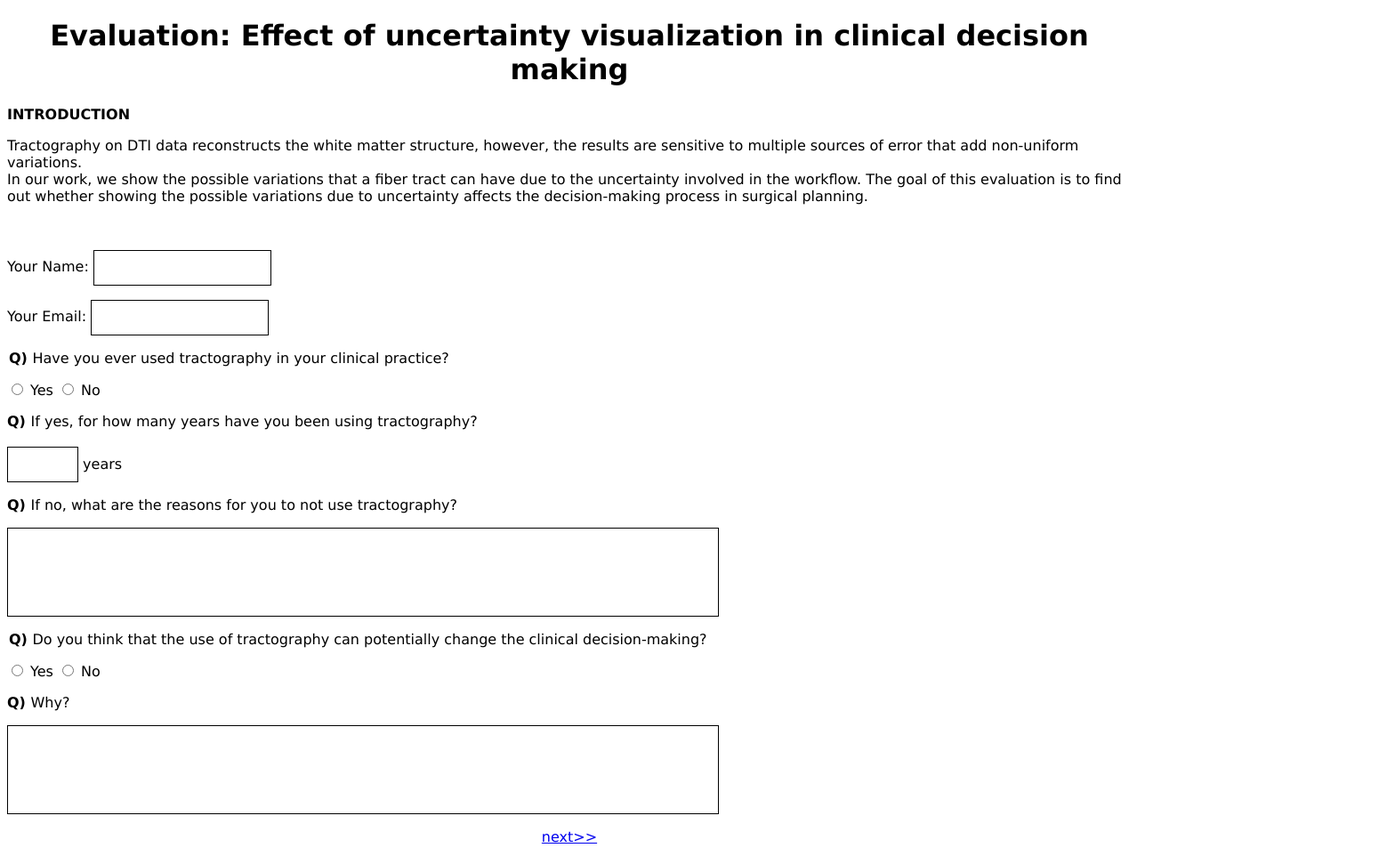
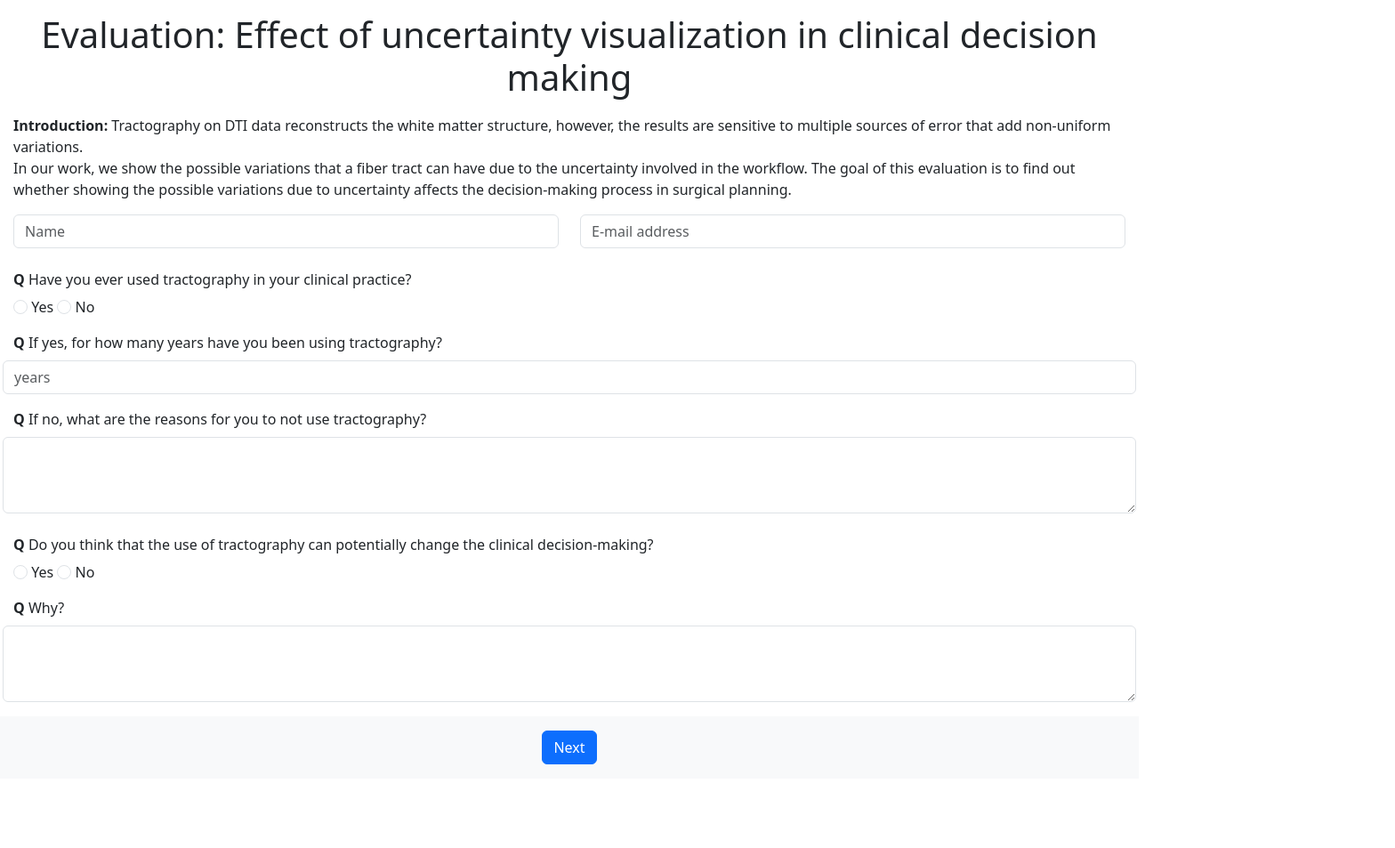
Before and after one commit to FaizanSiddiqui91/Uvis_nodejs, a website: page dist/index.html in a window 1280 px wide. Shown: the whole page at 89% size, 1568 px wide, since content can reach past the window. After the commit the page ends 875 px from the top, so only its background shows below. Drawn offline with nearby package versions, Linux system fonts and the light colour scheme.

Commit message:
Adjusts intro page

```diff
--- a/dist/index.html
+++ b/dist/index.html
@@ -1,241 +1,95 @@
-
 <!doctype html>
 <html>
+
 <head>
-<script type = "text/javascript" src="index2.js"></script>
 	<meta charset="UTF-8">
 	<meta http-equiv="X-UA-Compatible" content="IE=edge">
-	<meta name="viewport" content=
-		"width=device-width, initial-scale=1.0">
+	<meta name="viewport" content="width=device-width, initial-scale=1.0">
 
-	 <!-- <script type="text/javascript" src="index2.js"></script> -->
+	<script src="https://cdn.jsdelivr.net/npm/bootstrap@5.3.0-alpha1/dist/js/bootstrap.bundle.min.js" integrity="sha384-w76AqPfDkMBDXo30jS1Sgez6pr3x5MlQ1ZAGC+nuZB+EYdgRZgiwxhTBTkF7CXvN" crossorigin="anonymous"></script>
+	<script src="index2.js"></script>
+
+	<link href="https://cdn.jsdelivr.net/npm/bootstrap@5.3.0-alpha1/dist/css/bootstrap.min.css" rel="stylesheet" integrity="sha384-GLhlTQ8iRABdZLl6O3oVMWSktQOp6b7In1Zl3/Jr59b6EGGoI1aFkw7cmDA6j6gD" crossorigin="anonymous">
+	<link rel="stylesheet" href="style.css">
+
 	<title>
 		Uncertainty Visualization
 	</title>
 
-
-	 <!-- <script type = "text/javascript">   -->
-<!-- function myfunction() {    -->
-<!-- alert("how are you");   -->
-         <!-- }   -->
-</script>
-
-
-	<style>
-
-		/* Styling the Body element i.e. Color,
-		Font, Alignment */
-		body {
-			background-color: #FFFFFF; //#05c46b;
-			font-family: Verdana;
-			text-align: center;
-		}
-
-		/* Styling the Form (Color, Padding, Shadow) */
-		form {
-			background-color: #fff;
-			max-width: 500px;
-			margin: 50px auto;
-			padding: 30px 20px;
-			box-shadow: 2px 5px 10px rgba(0, 0, 0, 0.5);
-		}
-
-		/* Styling form-control Class */
-		.form-control {
-			text-align: left;
-			margin-bottom: 25px;
-		}
-
-		/* Styling form-control Label */
-		.form-control label {
-			display: block;
-			margin-bottom: 10px;
-		}
-
-		/* Styling form-control input,
-		select, textarea */
-		.form-control input,
-		.form-control select,
-		.form-control textarea {
-			border: 1px solid #777;
-			border-radius: 2px;
-			font-family: inherit;
-			padding: 10px;
-			display: block;
-			width: 95%;
-		}
-
-		/* Styling form-control Radio
-		button and Checkbox */
-		.form-control input[type="radio"],
-		.form-control input[type="checkbox"] {
-			display: inline-block;
-			width: auto;
-		}
-
-		/* Styling Button */
-		button {
-			background-color: #05c46b;
-			border: 1px solid #777;
-			border-radius: 2px;
-			font-family: inherit;
-			font-size: 21px;
-			display: block;
-			width: 100%;
-			margin-top: 50px;
-			margin-bottom: 20px;
-		}
-		table,
-      table td {
-        height: 10px;
-        width: 1060px;
-        text-align: center;
-        vertical-align: middle;
-		horizontal-align: middle;
-		margin-left: 500px
-      }
-
-	  table th {
-        height: 30px;
-        width: 30px;
-        text-align: center;
-        vertical-align: middle;
-		horizontal-align: middle;
-		margin-left: 50px
-      }
-
-	  	  	  .div01 {
-  width:  80px;
-  height: 40px;
-  border: 1px solid black;
-  box-sizing: border-box;
-}
-
-	  	  .div0 {
-  width:  200px;
-  height: 40px;
-  border: 1px solid black;
-  box-sizing: border-box;
-}
-
-	  .div1 {
-  width: 800px;
-  height: 100px;
-  border: 1px solid black;
-  box-sizing: border-box;
-}
-	</style>
 </head>
 
 <body>
 
-<!-- <body>   -->
-<!-- <p>Click the following button to see the function in action</p>   -->
-<!-- <input type = "button" id = "myButton" onclick = "myfunction()" value = "Display">   -->
-<!-- </body>  -->
+	<main class="flex-shrink-0">
+		<div class="container">
 
+			<h1 style="text-align: center">Evaluation: Effect of uncertainty visualization in clinical decision making</h1>
 
-<!-- <div onclick="doSomething(event,this)"></div> -->
-
-
-
-	<h1>Evaluation: Effect of uncertainty visualization in clinical decision making</h1>
-
-	<b>
-	<p align="left">
-	INTRODUCTION
-	</p>
-	</b>
-     <p align="left">
+			<p>
+				<b>Introduction:</b>
 				Tractography on DTI data reconstructs the white matter structure, however, the results are sensitive to multiple sources of error that
 				add non-uniform variations. <br>
 				In our work, we show the possible variations that a fiber tract can have due to the uncertainty involved in the workflow.
 				The goal of this evaluation is to find out whether showing the possible variations due to uncertainty affects
 				the decision-making process in surgical planning.
-	 </p>
-	<!-- Create Form -->
+			</p>
 
-	<br>
+			<form name="form" method="POST" data-netlify="true">
+				<div class="row mb-3">
+				  <div class="col">
+					<input type="text" class="form-control" placeholder="Name" aria-label="Name" name="name">
+				  </div>
+				  <div class="col">
+					<input type="email" class="form-control" placeholder="E-mail address" aria-label="E-mail address" name="email">
+				  </div>
+				</div>
 
+				<fieldset class="row mb-3">
+					<legend class="col-form-label"><b>Q</b> Have you ever used tractography in your clinical practice?</legend>
+					<div class="col-sm-10">
+						<input class="form-check-input" type="radio" name="radioUsedTract" id="radioUsedTractYes" value="Yes">
+						<label class="form-check-label" for="radioUsedTractYes"> Yes </label>
+						<input class="form-check-input" type="radio" name="radioUsedTract" id="radioUsedTractNo" value="No">
+						<label class="form-check-label" for="radioUsedTractNo"> No </label>
+					</div>
+				</fieldset>
 
-	<table>
-	<form name="form" method="POST" data-netlify="true">
-    <p align="left">
-    <label>Your Name: <input class="div0" type="text" name="name" /></label>
-    </p>
-    <p align="left">
-    <label>Your Email: <input class="div0" type="email" name="email" /></label>
-	</p>
+				<div class="row mb-3">
+				  <label for="usedYears" class="form-label"><b>Q</b> If yes, for how many years have you been using tractography?</label>
+				  <input type="text" class="form-control" id="usedYears" placeholder="years" name="tractography_yes">
+				</div>
 
+				<div class="row mb-3">
+				  <label for="textNotUsed" class="form-label"><b>Q</b> If no, what are the reasons for you to not use tractography?</label>
+				  <textarea class="form-control" id="textNotUsed" rows="3" name="tractography_no"></textarea>
+				</div>
 
-	<p align="left">
-    <legend><b>Q) </b>Have you ever used tractography in your clinical practice? </legend>
-	</p>
-	<p align="left">
-	<label>
-      <input type="radio" name="attendance" value="Attending"> Yes
-      </label>
+				<fieldset class="row mb-3">
+					<legend class="col-form-label"><b>Q</b> Do you think that the use of tractography can potentially change the clinical decision-making?</legend>
+					<div class="col-sm-10">
+						<input class="form-check-input" type="radio" name="radioCanChange" id="radioCanChangeYes" value="Yes">
+						<label class="form-check-label" for="radioCanChangeYes"> Yes </label>
+						<input class="form-check-input" type="radio" name="radioCanChange" id="radioCanChangeNo" value="No">
+						<label class="form-check-label" for="radioCanChangeNo"> No </label>
+					</div>
+				</fieldset>
 
-	  <label>
-      <input type="radio" name="attendance" value="Attending"> No
-      </label>
-	 </p>
+				<div class="row mb-3">
+				  <label for="textWhyChange" class="form-label"><b>Q</b> Why?</label>
+				  <textarea class="form-control" id="textWhyChange" rows="3" name="tractography_why"></textarea>
+				</div>
 
-	<p align="left">
+			</form>
 
-    <label><b>Q) </b> If yes, for how many years have you been using tractography? <br><br><input class="div01" type="text" name="tractography_yes" /></label> years
+		</div>
+	</main>
 
-    </p>
-
-
-
-	<p align="left">
-
-    <label><b>Q) </b>If no, what are the reasons for you to not use tractography?
-
-    </p>
-
-
-		<p align="left">
-
-		<input class="div1" type="text" name="tractography_no">
-
-		</p>
-
-
-	<p align="left">
-
-    <legend><b>Q) </b>Do you think that the use of tractography can potentially change the clinical decision-making? </legend>
-
-	</p>
-	<p align="left">
-	<label>
-        <input type="radio" name="attendance" value="Attending"> Yes
-      </label>
-	  <label>
-        <input type="radio" name="attendance" value="Attending"> No
-      </label>
- </p>
-	<p align="left">
-
-    <label><b>Q) </b>Why?
-
-    </p>
-			<p align="left">
-
-		<input class="div1" type="text" name="tractography_no">
-
-		</p>
-
-
-
-<p>
-       <a href="./index0.html">next>></a>
-
-</p>
-
+	<footer class="footer mt-auto py-3 bg-light">
+		<div class="container">
+			<a class="btn btn-primary" href="./index0.html" role="button">Next</a>
+		</div>
+	</footer>
 
 </body>
 
-
 </html>
--- /dev/null
+++ b/dist/style.css
@@ -0,0 +1,14 @@
+h1 {
+    padding-top: 15px;
+    padding-bottom: 10px;
+}
+
+.container {
+  width: auto;
+  max-width: 1400px;
+  padding: 0 15px;
+}
+
+.footer {
+    text-align: center
+}
```
